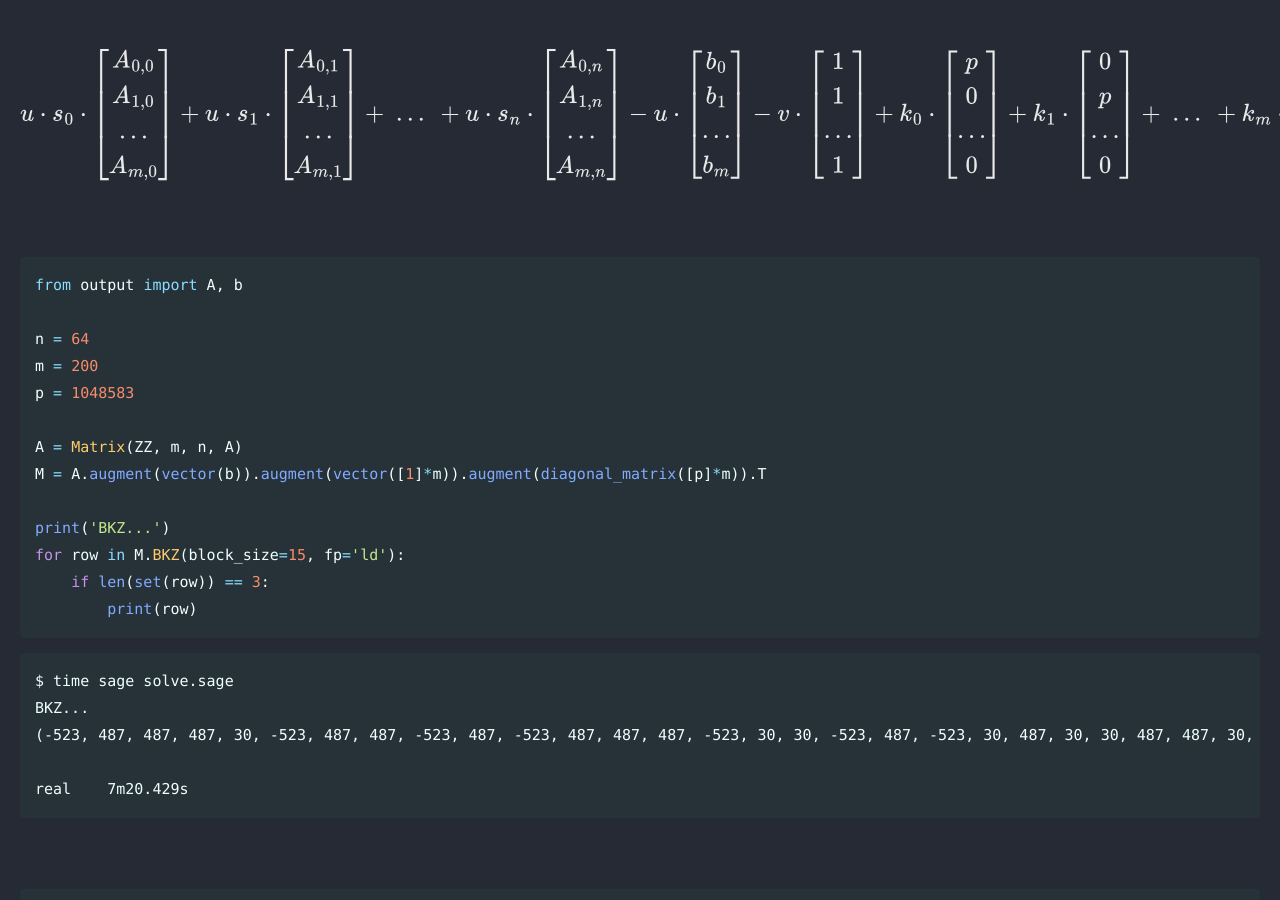
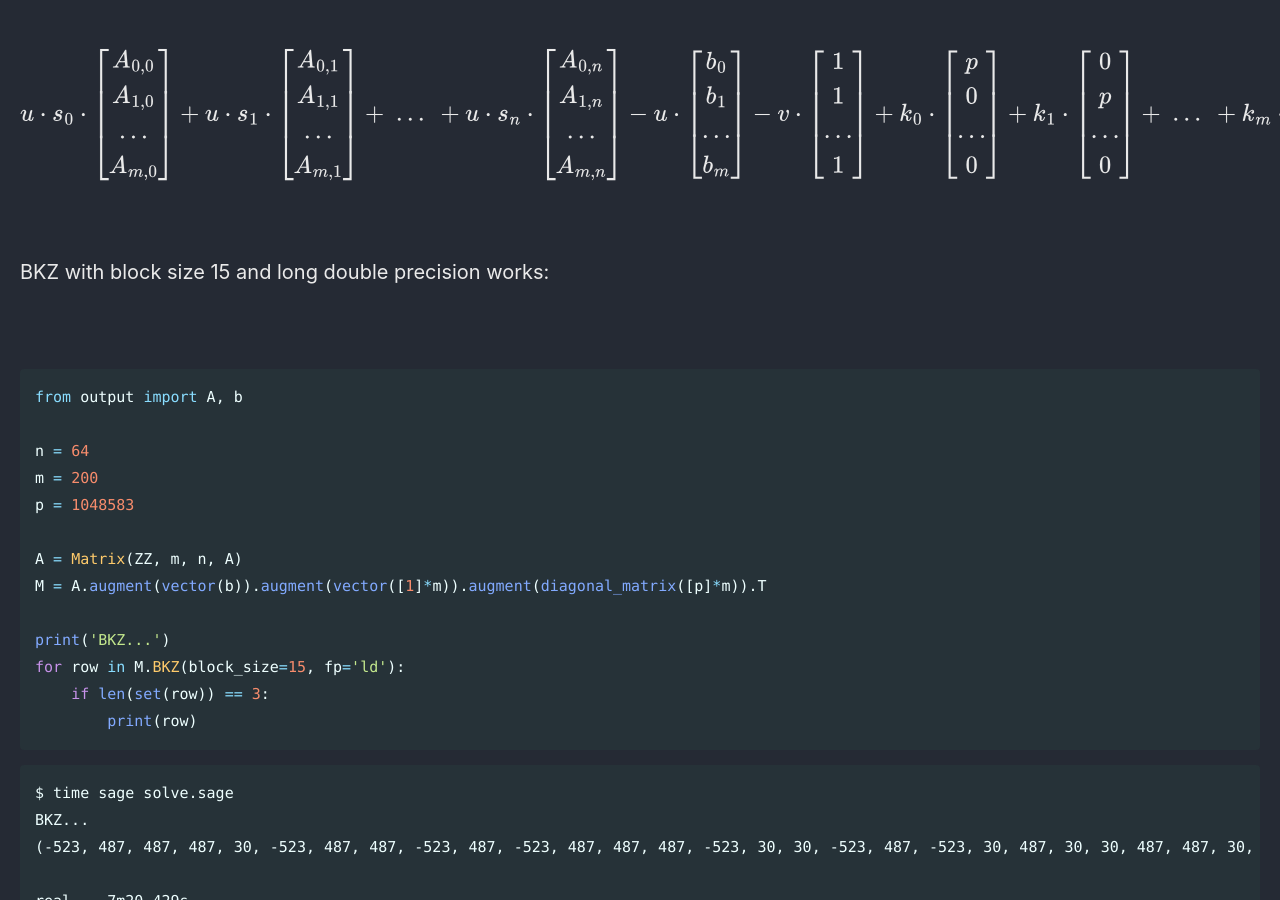
Before and after one commit to Connor-McCartney/Connor-McCartney.github.io, a Jekyll site: the page built from _pages/cryptography/other/HITCON2025.md, in a window 1280 px wide and 900 px high, scrolled down 3029 px. Built offline with Jekyll 4.4.1, drawn with Linux system fonts in a browser that asks for light colours; cached includes are drawn as plain includes.

Commit message:
Update HITCON2025.md

````diff
--- a/_pages/cryptography/other/HITCON2025.md
+++ b/_pages/cryptography/other/HITCON2025.md
@@ -171,7 +171,9 @@ u \cdot \begin{bmatrix}   b_0 \\ b_1 \\ ... \\ b_m  \end{bmatrix}
 
 <br>
 
+BKZ with block size 15 and long double precision works:
 
+<br>
 
 
 ```python
````
